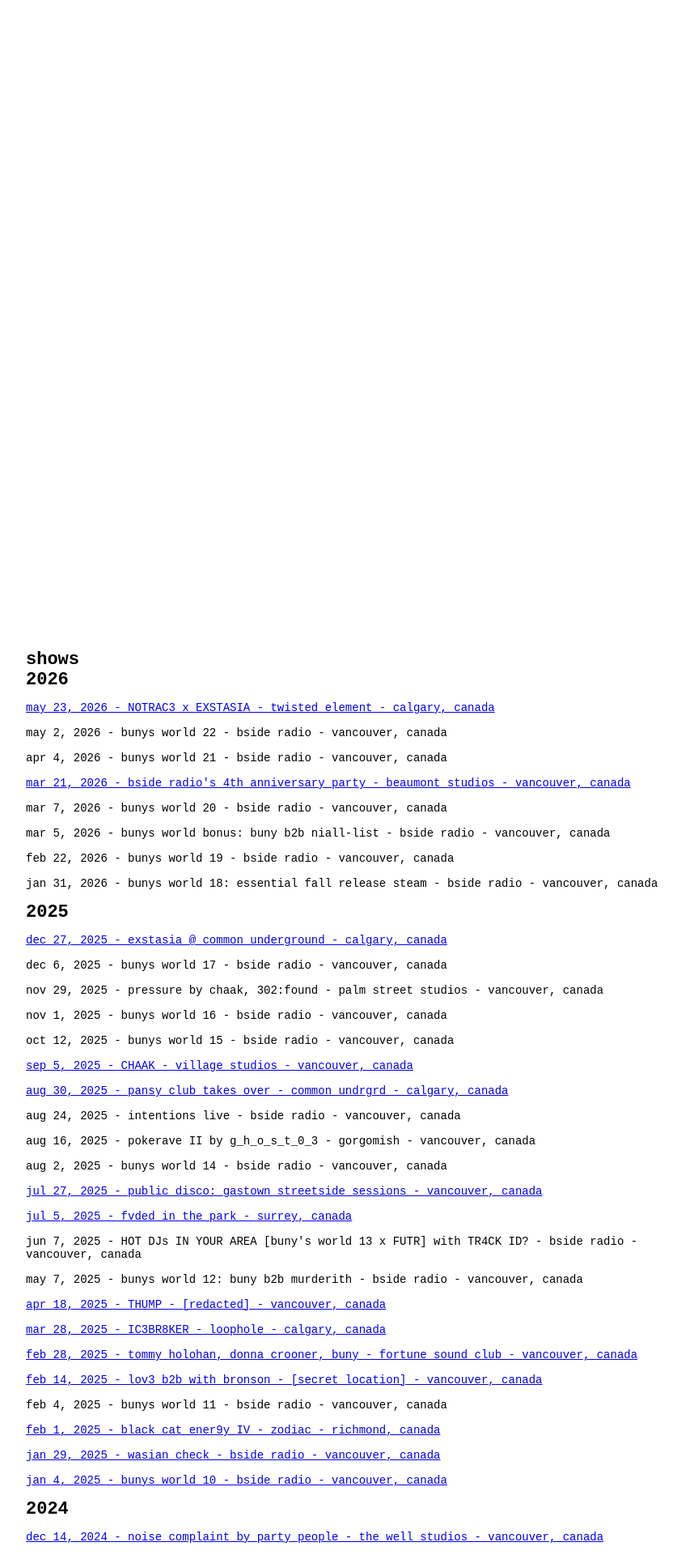
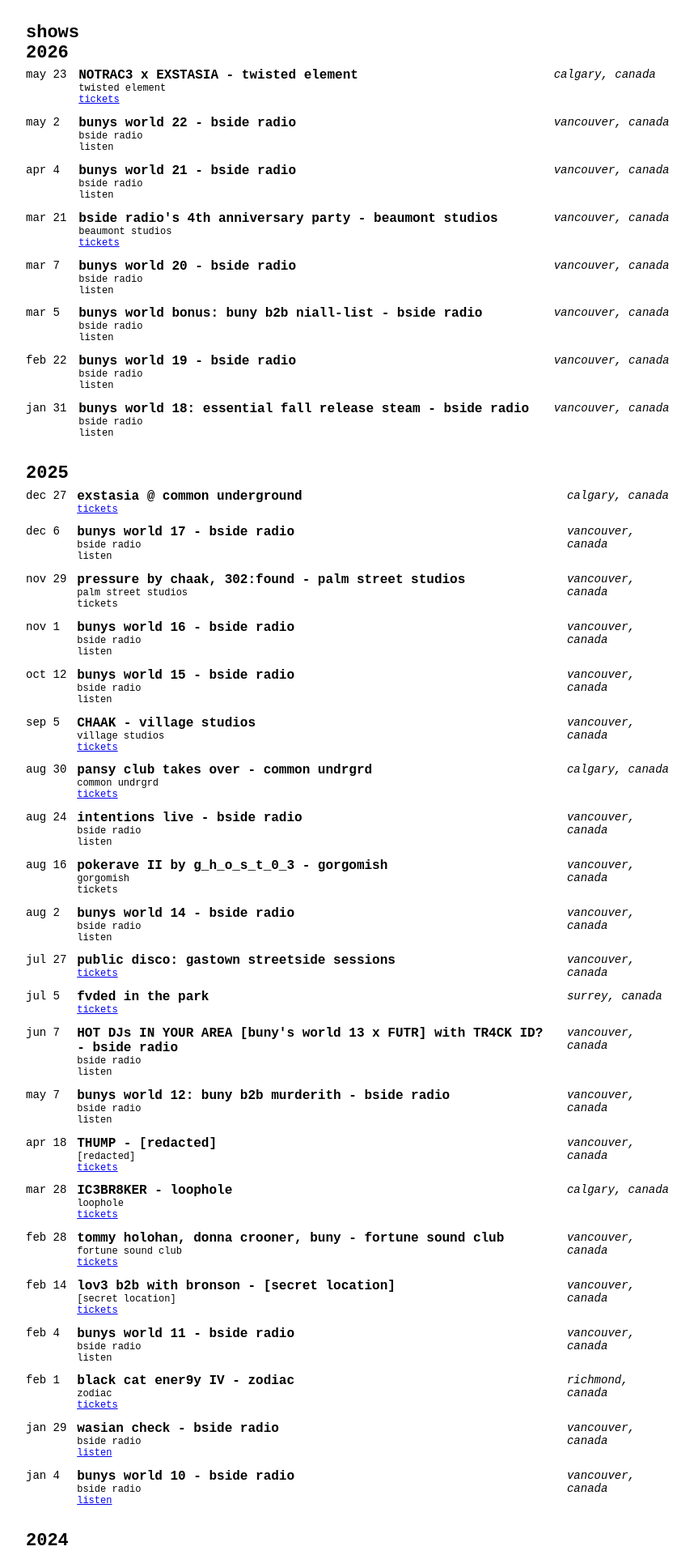
Before and after one commit to 746a70/buny, a Jekyll site: the page built from shows.md, in a window 1280 px wide. Shown: the top 1920 px of the page at 81% size, without its empty margins (208-1066 px from the left). Built offline with Jekyll 4.4.1, drawn with Linux system fonts in a browser that asks for light colours; some of the changed text lies outside the part shown.

Commit message:
Fix shows.yml quoting to prevent YAML parse errors

```diff
--- a/_data/shows.yml
+++ b/_data/shows.yml
@@ -1,280 +1,393 @@
-- title: "NOTRAC3 x EXSTASIA - twisted element"
-  date: 2026-05-23
-  location: calgary, canada
-  kind: tickets
-  link: https://ra.co/events/2431872
-- title: "bunys world 22 - bside radio"
-  date: 2026-05-02
-  location: vancouver, canada
-  kind: listen
+---
+- date: 2026-05-23
+  title: "NOTRAC3 x EXSTASIA - twisted element"
+  venue: "twisted element"
+  location: "calgary, canada"
+  subtitle: ""
+  kind: "tickets"
+  link: "https://ra.co/events/2431872"
+- date: 2026-05-02
+  title: "bunys world 22 - bside radio"
+  venue: "bside radio"
+  location: "vancouver, canada"
+  subtitle: ""
+  kind: "listen"
   link: ""
-- title: "bunys world 21 - bside radio"
-  date: 2026-04-04
-  location: vancouver, canada
-  kind: listen
+- date: 2026-04-04
+  title: "bunys world 21 - bside radio"
+  venue: "bside radio"
+  location: "vancouver, canada"
+  subtitle: ""
+  kind: "listen"
   link: ""
-- title: "bside radio's 4th anniversary party - beaumont studios"
-  date: 2026-03-21
-  location: vancouver, canada
-  kind: tickets
+- date: 2026-03-21
+  title: "bside radio's 4th anniversary party - beaumont studios"
+  venue: "beaumont studios"
+  location: "vancouver, canada"
+  subtitle: ""
+  kind: "tickets"
   link: "https://ra.co/events/2375684"
-- title: "bunys world 20 - bside radio"
-  date: 2026-03-07
-  location: vancouver, canada
-  kind: listen
+- date: 2026-03-07
+  title: "bunys world 20 - bside radio"
+  venue: "bside radio"
+  location: "vancouver, canada"
+  subtitle: ""
+  kind: "listen"
   link: ""
-- title: "bunys world bonus: buny b2b niall-list - bside radio"
-  date: 2026-03-05
-  location: vancouver, canada
-  kind: listen
+- date: 2026-03-05
+  title: "bunys world bonus: buny b2b niall-list - bside radio"
+  venue: "bside radio"
+  location: "vancouver, canada"
+  subtitle: ""
+  kind: "listen"
   link: ""
-- title: "bunys world 19 - bside radio"
-  date: 2026-02-22
-  location: vancouver, canada
-  kind: listen
+- date: 2026-02-22
+  title: "bunys world 19 - bside radio"
+  venue: "bside radio"
+  location: "vancouver, canada"
+  subtitle: ""
+  kind: "listen"
   link: ""
-- title: "bunys world 18: essential fall release steam - bside radio"
-  date: 2026-01-31
-  location: vancouver, canada
-  kind: listen
+- date: 2026-01-31
+  title: "bunys world 18: essential fall release steam - bside radio"
+  venue: "bside radio"
+  location: "vancouver, canada"
+  subtitle: ""
+  kind: "listen"
   link: ""
-- title: "exstasia @ common underground"
-  date: 2025-12-27
-  location: calgary, canada
-  kind: tickets
-  link: https://www.showpass.com/exstasia-2/
-- title: "bunys world 17 - bside radio"
-  date: 2025-12-06
-  location: vancouver, canada
-  kind: listen
+- date: 2025-12-27
+  title: "exstasia @ common underground"
+  venue: ""
+  location: "calgary, canada"
+  subtitle: ""
+  kind: "tickets"
+  link: "https://www.showpass.com/exstasia-2/"
+- date: 2025-12-06
+  title: "bunys world 17 - bside radio"
+  venue: "bside radio"
+  location: "vancouver, canada"
+  subtitle: ""
+  kind: "listen"
   link: ""
-- title: "pressure by chaak, 302:found - palm street studios"
-  date: 2025-11-29
-  location: vancouver, canada
-  kind: tickets
+- date: 2025-11-29
+  title: "pressure by chaak, 302:found - palm street studios"
+  venue: "palm street studios"
+  location: "vancouver, canada"
+  subtitle: ""
+  kind: "tickets"
   link: ""
-- title: "bunys world 16 - bside radio"
-  date: 2025-11-01
-  location: vancouver, canada
-  kind: listen
+- date: 2025-11-01
+  title: "bunys world 16 - bside radio"
+  venue: "bside radio"
+  location: "vancouver, canada"
+  subtitle: ""
+  kind: "listen"
   link: ""
-- title: "bunys world 15 - bside radio"
-  date: 2025-10-12
-  location: vancouver, canada
-  kind: listen
+- date: 2025-10-12
+  title: "bunys world 15 - bside radio"
+  venue: "bside radio"
+  location: "vancouver, canada"
+  subtitle: ""
+  kind: "listen"
   link: ""
-- title: "CHAAK - village studios"
-  date: 2025-09-05
-  location: vancouver, canada
-  kind: tickets
-  link: https://www.instagram.com/p/DPCVIRFkoJi/?img_index=1
-- title: "pansy club takes over - common undrgrd"
-  date: 2025-08-30
-  location: calgary, canada
-  kind: tickets
-  link: https://www.instagram.com/p/DNRimmXggOx/
-- title: "intentions live - bside radio"
-  date: 2025-08-24
-  location: vancouver, canada
-  kind: listen
+- date: 2025-09-05
+  title: "CHAAK - village studios"
+  venue: "village studios"
+  location: "vancouver, canada"
+  subtitle: ""
+  kind: "tickets"
+  link: "https://www.instagram.com/p/DPCVIRFkoJi/?img_index=1"
+- date: 2025-08-30
+  title: "pansy club takes over - common undrgrd"
+  venue: "common undrgrd"
+  location: "calgary, canada"
+  subtitle: ""
+  kind: "tickets"
+  link: "https://www.instagram.com/p/DNRimmXggOx/"
+- date: 2025-08-24
+  title: "intentions live - bside radio"
+  venue: "bside radio"
+  location: "vancouver, canada"
+  subtitle: ""
+  kind: "listen"
   link: ""
-- title: "pokerave II by g_h_o_s_t_0_3 - gorgomish"
-  date: 2025-08-16
-  location: vancouver, canada
-  kind: tickets
+- date: 2025-08-16
+  title: "pokerave II by g_h_o_s_t_0_3 - gorgomish"
+  venue: "gorgomish"
+  location: "vancouver, canada"
+  subtitle: ""
+  kind: "tickets"
   link: ""
-- title: "bunys world 14 - bside radio"
-  date: 2025-08-02
-  location: vancouver, canada
-  kind: listen
+- date: 2025-08-02
+  title: "bunys world 14 - bside radio"
+  venue: "bside radio"
+  location: "vancouver, canada"
+  subtitle: ""
+  kind: "listen"
   link: ""
-- title: "public disco: gastown streetside sessions"
-  date: 2025-07-27
-  location: vancouver, canada
-  kind: tickets
+- date: 2025-07-27
+  title: "public disco: gastown streetside sessions"
+  venue: ""
+  location: "vancouver, canada"
+  subtitle: ""
+  kind: "tickets"
   link: "https://www.instagram.com/p/DKs9zBhS27L/?img_index=1"
-- title: "fvded in the park"
-  date: 2025-07-05
-  location: surrey, canada
-  kind: tickets
-  link: https://www.fvdedinthepark.com/
-- title: "HOT DJs IN YOUR AREA [buny's world 13 x FUTR] with TR4CK ID? - bside radio"
-  date: 2025-06-07
-  location: vancouver, canada
-  kind: listen
+- date: 2025-07-05
+  title: "fvded in the park"
+  venue: ""
+  location: "surrey, canada"
+  subtitle: ""
+  kind: "tickets"
+  link: "https://www.fvdedinthepark.com/"
+- date: 2025-06-07
+  title: "HOT DJs IN YOUR AREA [buny's world 13 x FUTR] with TR4CK ID? - bside radio"
+  venue: "bside radio"
+  location: "vancouver, canada"
+  subtitle: ""
+  kind: "listen"
   link: ""
-- title: "bunys world 12: buny b2b murderith - bside radio"
-  date: 2025-05-07
-  location: vancouver, canada
-  kind: listen
+- date: 2025-05-07
+  title: "bunys world 12: buny b2b murderith - bside radio"
+  venue: "bside radio"
+  location: "vancouver, canada"
+  subtitle: ""
+  kind: "listen"
   link: ""
-- title: "THUMP - [redacted]"
-  date: 2025-04-18
-  location: vancouver, canada
-  kind: tickets
-  link: https://ra.co/events/2132331
-- title: "IC3BR8KER - loophole"
-  date: 2025-03-28
-  location: calgary, canada
-  kind: tickets
-  link: https://www.zeffy.com/en-CA/ticketing/ic3br8ker-queer-rave?fbclid=IwZXh0bgNhZW0CMTAAAR0pSUUP1DzdbG3G1GrET-faLoIxPhusNPvHmPbvb2cCLwUDci2qqxc7hqI_aem_Y9J6YLr_1_9_CIpoXxF7XQ
-- title: "tommy holohan, donna crooner, buny - fortune sound club"
-  date: 2025-02-28
-  location: vancouver, canada
-  kind: tickets
-  link: https://www.ticketweb.ca/event/tommy-holohan-fortune-sound-club-tickets/13690574?REFERRAL_ID=tmfeed
-- title: "lov3 b2b with bronson - [secret location]"
-  date: 2025-02-14
-  location: vancouver, canada
-  kind: tickets
-  link: https://ra.co/events/2098153
-- title: "bunys world 11 - bside radio"
-  date: 2025-02-04
-  location: vancouver, canada
-  kind: listen
+- date: 2025-04-18
+  title: "THUMP - [redacted]"
+  venue: "[redacted]"
+  location: "vancouver, canada"
+  subtitle: ""
+  kind: "tickets"
+  link: "https://ra.co/events/2132331"
+- date: 2025-03-28
+  title: "IC3BR8KER - loophole"
+  venue: "loophole"
+  location: "calgary, canada"
+  subtitle: ""
+  kind: "tickets"
+  link: "https://www.zeffy.com/en-CA/ticketing/ic3br8ker-queer-rave?fbclid=IwZXh0bgNhZW0CMTAAAR0pSUUP1DzdbG3G1GrET-faLoIxPhusNPvHmPbvb2cCLwUDci2qqxc7hqI_aem_Y9J6YLr_1_9_CIpoXxF7XQ"
+- date: 2025-02-28
+  title: "tommy holohan, donna crooner, buny - fortune sound club"
+  venue: "fortune sound club"
+  location: "vancouver, canada"
+  subtitle: ""
+  kind: "tickets"
+  link: "https://www.ticketweb.ca/event/tommy-holohan-fortune-sound-club-tickets/13690574?REFERRAL_ID=tmfeed"
+- date: 2025-02-14
+  title: "lov3 b2b with bronson - [secret location]"
+  venue: "[secret location]"
+  location: "vancouver, canada"
+  subtitle: ""
+  kind: "tickets"
+  link: "https://ra.co/events/2098153"
+- date: 2025-02-04
+  title: "bunys world 11 - bside radio"
+  venue: "bside radio"
+  location: "vancouver, canada"
+  subtitle: ""
+  kind: "listen"
   link: ""
-- title: "black cat ener9y IV - zodiac"
-  date: 2025-02-01
-  location: richmond, canada
-  kind: tickets
-  link: https://www.bouncelife.com/events/6788dafb1435e2d353baac46
-- title: "wasian check - bside radio"
-  date: 2025-01-29
-  location: vancouver, canada
-  kind: listen
-  link: https://youtu.be/fXInd6x7DRc?si=u72P3VXLSIvd_NPO
-- title: "bunys world 10 - bside radio"
-  date: 2025-01-04
-  location: vancouver, canada
-  kind: listen
-  link: https://soundcloud.com/djbuny/bunys-world-11
-- title: "noise complaint by party people - the well studios"
-  date: 2024-12-14
-  location: vancouver, canada
-  kind: tickets
-  link: https://ra.co/events/2047073
-- title: "bunys world 09, BUNRELEASED - bside radio"
-  date: 2024-12-07
-  location: vancouver, canada
-  kind: listen
-  link: https://www.instagram.com/p/DDI0f5yPZxo/
-- title: "bunys world 08, buny @ werk - bside radio"
-  date: 2024-11-02
-  location: vancouver, canada
-  kind: listen
-  link: https://www.instagram.com/p/DBuUWhJzY-L/
-- title: "binky + friends - bside radio"
-  date: 2024-10-27
-  location: vancouver, canada
-  kind: listen
-  link: https://www.instagram.com/p/DBnT89tR2W9/?img_index=1
-- title: "a crazy halloween party by popmisfit - calabash"
-  date: 2024-10-25
-  location: vancouver, canada
-  kind: tickets
-  link: https://www.instagram.com/p/DAwMzWoS1ww/
-- title: "bunys world 07, with jack8 and tr4ck id? - bside radio"
-  date: 2024-10-05
-  location: vancouver, canada
-  kind: listen
-  link: https://www.instagram.com/p/DAo59tqynln/
-- title: "bunys world 06 - bside radio"
-  date: 2024-09-07
-  location: vancouver, canada
-  kind: listen
+- date: 2025-02-01
+  title: "black cat ener9y IV - zodiac"
+  venue: "zodiac"
+  location: "richmond, canada"
+  subtitle: ""
+  kind: "tickets"
+  link: "https://www.bouncelife.com/events/6788dafb1435e2d353baac46"
+- date: 2025-01-29
+  title: "wasian check - bside radio"
+  venue: "bside radio"
+  location: "vancouver, canada"
+  subtitle: ""
+  kind: "listen"
+  link: "https://youtu.be/fXInd6x7DRc?si=u72P3VXLSIvd_NPO"
+- date: 2025-01-04
+  title: "bunys world 10 - bside radio"
+  venue: "bside radio"
+  location: "vancouver, canada"
+  subtitle: ""
+  kind: "listen"
+  link: "https://soundcloud.com/djbuny/bunys-world-11"
+- date: 2024-12-14
+  title: "noise complaint by party people - the well studios"
+  venue: "the well studios"
+  location: "vancouver, canada"
+  subtitle: ""
+  kind: "tickets"
+  link: "https://ra.co/events/2047073"
+- date: 2024-12-07
+  title: "bunys world 09, BUNRELEASED - bside radio"
+  venue: "bside radio"
+  location: "vancouver, canada"
+  subtitle: ""
+  kind: "listen"
+  link: "https://www.instagram.com/p/DDI0f5yPZxo/"
+- date: 2024-11-02
+  title: "bunys world 08, buny @ werk - bside radio"
+  venue: "bside radio"
+  location: "vancouver, canada"
+  subtitle: ""
+  kind: "listen"
+  link: "https://www.instagram.com/p/DBuUWhJzY-L/"
+- date: 2024-10-27
+  title: "binky + friends - bside radio"
+  venue: "bside radio"
+  location: "vancouver, canada"
+  subtitle: ""
+  kind: "listen"
+  link: "https://www.instagram.com/p/DBnT89tR2W9/?img_index=1"
+- date: 2024-10-25
+  title: "a crazy halloween party by popmisfit - calabash"
+  venue: "calabash"
+  location: "vancouver, canada"
+  subtitle: ""
+  kind: "tickets"
+  link: "https://www.instagram.com/p/DAwMzWoS1ww/"
+- date: 2024-10-05
+  title: "bunys world 07, with jack8 and tr4ck id? - bside radio"
+  venue: "bside radio"
+  location: "vancouver, canada"
+  subtitle: ""
+  kind: "listen"
+  link: "https://www.instagram.com/p/DAo59tqynln/"
+- date: 2024-09-07
+  title: "bunys world 06 - bside radio"
+  venue: "bside radio"
+  location: "vancouver, canada"
+  subtitle: ""
+  kind: "listen"
   link: ""
-- title: "dewdrop starshine & buny by bdrive - calabash"
-  date: 2024-08-30
-  location: vancouver, canada
-  kind: tickets
-  link: https://ra.co/events/1985167
-- title: "pokerave by g_h_o_s_t_0_3 - gorgomish"
-  date: 2024-07-12
-  location: vancouver, canada
-  kind: tickets
-  link: https://ra.co/events/1949264
-- title: "bunys world 05 - bside radio"
-  date: 2024-07-07
-  location: vancouver, canada
-  kind: listen
+- date: 2024-08-30
+  title: "dewdrop starshine & buny by bdrive - calabash"
+  venue: "calabash"
+  location: "vancouver, canada"
+  subtitle: ""
+  kind: "tickets"
+  link: "https://ra.co/events/1985167"
+- date: 2024-07-12
+  title: "pokerave by g_h_o_s_t_0_3 - gorgomish"
+  venue: "gorgomish"
+  location: "vancouver, canada"
+  subtitle: ""
+  kind: "tickets"
+  link: "https://ra.co/events/1949264"
+- date: 2024-07-07
+  title: "bunys world 05 - bside radio"
+  venue: "bside radio"
+  location: "vancouver, canada"
+  subtitle: ""
+  kind: "listen"
   link: ""
-- title: "resurrection radio popup - bside radio"
-  date: 2024-07-04
-  location: vancouver, canada
-  kind: listen
-  link: https://www.instagram.com/p/C8wvjEhR96M/
-- title: "cute shit only - birdhouse"
-  date: 2024-06-28
-  location: vancouver, canada
-  kind: tickets
-  link: https://www.instagram.com/birdhouseartspace/p/C74nORxP3Hz/
-- title: "TDJ, teenoble, buny - village studios"
-  date: 2024-06-15
-  location: vancouver, canada
-  kind: tickets
-  link: https://ra.co/events/1942357
-- title: "bunys world 04 - bside radio"
-  date: 2024-06-01
-  location: vancouver, canada
-  kind: listen
+- date: 2024-07-04
+  title: "resurrection radio popup - bside radio"
+  venue: "bside radio"
+  location: "vancouver, canada"
+  subtitle: ""
+  kind: "listen"
+  link: "https://www.instagram.com/p/C8wvjEhR96M/"
+- date: 2024-06-28
+  title: "cute shit only - birdhouse"
+  venue: "birdhouse"
+  location: "vancouver, canada"
+  subtitle: ""
+  kind: "tickets"
+  link: "https://www.instagram.com/birdhouseartspace/p/C74nORxP3Hz/"
+- date: 2024-06-15
+  title: "TDJ, teenoble, buny - village studios"
+  venue: "village studios"
+  location: "vancouver, canada"
+  subtitle: ""
+  kind: "tickets"
+  link: "https://ra.co/events/1942357"
+- date: 2024-06-01
+  title: "bunys world 04 - bside radio"
+  venue: "bside radio"
+  location: "vancouver, canada"
+  subtitle: ""
+  kind: "listen"
   link: ""
-- title: "mashkawow: etoh b2b buny - bside radio"
-  date: 2024-06-01
-  location: vancouver, canada
-  kind: listen
-  link: https://www.instagram.com/p/C7pN1JVPMy8/?img_index=1
-- title: "resonance by ravin collective - [redacted]"
-  date: 2024-05-25
-  location: vancouver, canada
-  kind: tickets
-  link: https://www.instagram.com/p/C7Spc9_vN_P/
-- title: "bunys world 03 - bside radio"
-  date: 2024-05-04
-  location: vancouver, canada
-  kind: listen
+- date: 2024-06-01
+  title: "mashkawow: etoh b2b buny - bside radio"
+  venue: "bside radio"
+  location: "vancouver, canada"
+  subtitle: ""
+  kind: "listen"
+  link: "https://www.instagram.com/p/C7pN1JVPMy8/?img_index=1"
+- date: 2024-05-25
+  title: "resonance by ravin collective - [redacted]"
+  venue: "[redacted]"
+  location: "vancouver, canada"
+  subtitle: ""
+  kind: "tickets"
+  link: "https://www.instagram.com/p/C7Spc9_vN_P/"
+- date: 2024-05-04
+  title: "bunys world 03 - bside radio"
+  venue: "bside radio"
+  location: "vancouver, canada"
+  subtitle: ""
+  kind: "listen"
   link: ""
-- title: "supermarket by drill events - the deli"
-  date: 2024-05-03
-  location: vancouver, canada
-  kind: tickets
-  link: https://www.eventbrite.ca/e/drill-presents-supermarket-tickets-884627734367
-- title: "bunys world 02 - bside radio"
-  date: 2024-04-06
-  location: vancouver, canada
-  kind: listen
+- date: 2024-05-03
+  title: "supermarket by drill events - the deli"
+  venue: "the deli"
+  location: "vancouver, canada"
+  subtitle: ""
+  kind: "tickets"
+  link: "https://www.eventbrite.ca/e/drill-presents-supermarket-tickets-884627734367"
+- date: 2024-04-06
+  title: "bunys world 02 - bside radio"
+  venue: "bside radio"
+  location: "vancouver, canada"
+  subtitle: ""
+  kind: "listen"
   link: ""
-- title: "unknown by avanni - red gate"
-  date: 2024-03-30
-  location: vancouver, canada
-  kind: tickets
-  link: https://ra.co/events/1866634
-- title: "pr3br34k vol 02 - rewind resale"
-  date: 2024-03-16
-  location: vancouver, canada
-  kind: tickets
-  link: https://www.eventbrite.ca/e/pr3br34k-vol02-tickets-833902243057
-- title: "bunys world 01 - bside radio"
-  date: 2024-02-25
-  location: vancouver, canada
-  kind: listen
+- date: 2024-03-30
+  title: "unknown by avanni - red gate"
+  venue: "red gate"
+  location: "vancouver, canada"
+  subtitle: ""
+  kind: "tickets"
+  link: "https://ra.co/events/1866634"
+- date: 2024-03-16
+  title: "pr3br34k vol 02 - rewind resale"
+  venue: "rewind resale"
+  location: "vancouver, canada"
+  subtitle: ""
+  kind: "tickets"
+  link: "https://www.eventbrite.ca/e/pr3br34k-vol02-tickets-833902243057"
+- date: 2024-02-25
+  title: "bunys world 01 - bside radio"
+  venue: "bside radio"
+  location: "vancouver, canada"
+  subtitle: ""
+  kind: "listen"
   link: ""
-- title: "killer dolls fundraver - rewind resale"
-  date: 2023-10-13
-  location: vancouver, canada
-  kind: tickets
-  link: https://www.eventbrite.ca/e/killer-dolls-queer-fundraver-tickets-715666165767?aff=ebdsoporgprofile
-- title: "new moon by normiecorp - [redacted]"
-  date: 2023-09-29
-  location: vancouver, canada
-  kind: tickets
-  link: https://www.instagram.com/p/CxWcHXGvTsa/
-- title: "rodeho - rewind resale"
-  date: 2023-07-15
-  location: vancouver, canada
-  kind: tickets
-  link: https://www.eventbrite.ca/e/rode-ho-rewind-queer-western-rave-tickets-657236932357?aff=ebdsoporgprofile
-- title: "pr3br34k vol 1 - rewind resale"
-  date: 2023-03-10
-  location: vancouver, canada
-  kind: tickets
-  link: https://www.eventbrite.ca/e/pr3br34k-rewind-tickets-530735442997?aff=ebdsoporgprofile
+- date: 2023-10-13
+  title: "killer dolls fundraver - rewind resale"
+  venue: "rewind resale"
+  location: "vancouver, canada"
+  subtitle: ""
+  kind: "tickets"
+  link: "https://www.eventbrite.ca/e/killer-dolls-queer-fundraver-tickets-715666165767?aff=ebdsoporgprofile"
+- date: 2023-09-29
+  title: "new moon by normiecorp - [redacted]"
+  venue: "[redacted]"
+  location: "vancouver, canada"
+  subtitle: ""
+  kind: "tickets"
+  link: "https://www.instagram.com/p/CxWcHXGvTsa/"
+- date: 2023-07-15
+  title: "rodeho - rewind resale"
+  venue: "rewind resale"
+  location: "vancouver, canada"
+  subtitle: ""
+  kind: "tickets"
+  link: "https://www.eventbrite.ca/e/rode-ho-rewind-queer-western-rave-tickets-657236932357?aff=ebdsoporgprofile"
+- date: 2023-03-10
+  title: "pr3br34k vol 1 - rewind resale"
+  venue: "rewind resale"
+  location: "vancouver, canada"
+  subtitle: ""
+  kind: "tickets"
+  link: "https://www.eventbrite.ca/e/pr3br34k-rewind-tickets-530735442997?aff=ebdsoporgprofile"
--- a/shows.md
+++ b/shows.md
@@ -5,19 +5,39 @@
 ---
 
 # shows
+
 {% assign grouped_shows = site.data.shows | group_by_exp: 'show', "show.date | date: '%Y'" %}
 {% assign sorted_years = grouped_shows | sort: 'name' | reverse %}
+
 {% for year in sorted_years %}
 <h1>{{ year.name }}</h1>
-{% assign sorted_items = year.items | sort: 'date' | reverse %}
-{% for show in sorted_items %}
-  {% capture show_text %}{{ show.date | date: '%b %-d, %Y' | downcase }} - {{ show.title }} - {{ show.location }}{% endcapture %}
-  {% if show.link and show.link != '' %}
-<p><a href="{{ show.link }}">{{ show_text | strip }}</a></p>
-  {% else %}
-<p>{{ show_text | strip }}</p>
-  {% endif %}
-{% endfor %}
+<table style="width: 100%; border-collapse: collapse; margin-bottom: 1.5rem;">
+  {% assign sorted_items = year.items | sort: 'date' | reverse %}
+  {% for show in sorted_items %}
+  <tr>
+    <td style="white-space: nowrap; vertical-align: top; padding: 0.4rem 0.8rem 0.4rem 0;">{{ show.date | date: '%b %-d' | downcase }}</td>
+    <td style="padding: 0.4rem 0.8rem 0.4rem 0; vertical-align: top;">
+      <div style="font-size: 16px; font-weight: 700;">{{ show.title }}</div>
+      {% if show.venue and show.venue != '' %}
+      <div style="font-size: 12px;">{{ show.venue }}</div>
+      {% endif %}
+      {% if show.subtitle and show.subtitle != '' %}
+      <div style="font-size: 12px; font-style: italic;">{{ show.subtitle }}</div>
+      {% endif %}
+      {% if show.kind and show.kind != '' %}
+      <div style="font-size: 12px;">
+        {% if show.link and show.link != '' %}
+        <a href="{{ show.link }}">{{ show.kind }}</a>
+        {% else %}
+        {{ show.kind }}
+        {% endif %}
+      </div>
+      {% endif %}
+    </td>
+    <td style="padding: 0.4rem 0; vertical-align: top; font-size: 14px; font-style: italic;">{{ show.location }}</td>
+  </tr>
+  {% endfor %}
+</table>
 {% endfor %}
 
 [< home]({{ '/' | relative_url }})
```
